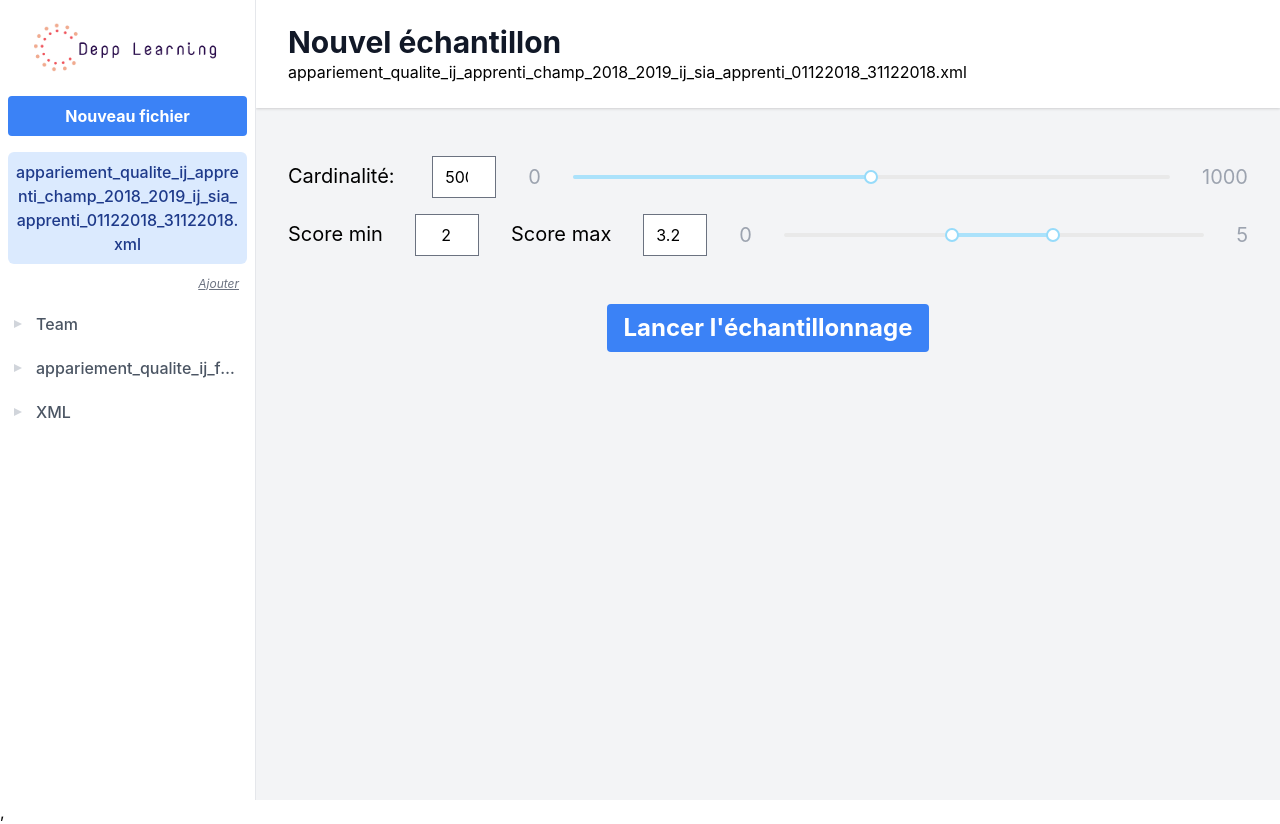
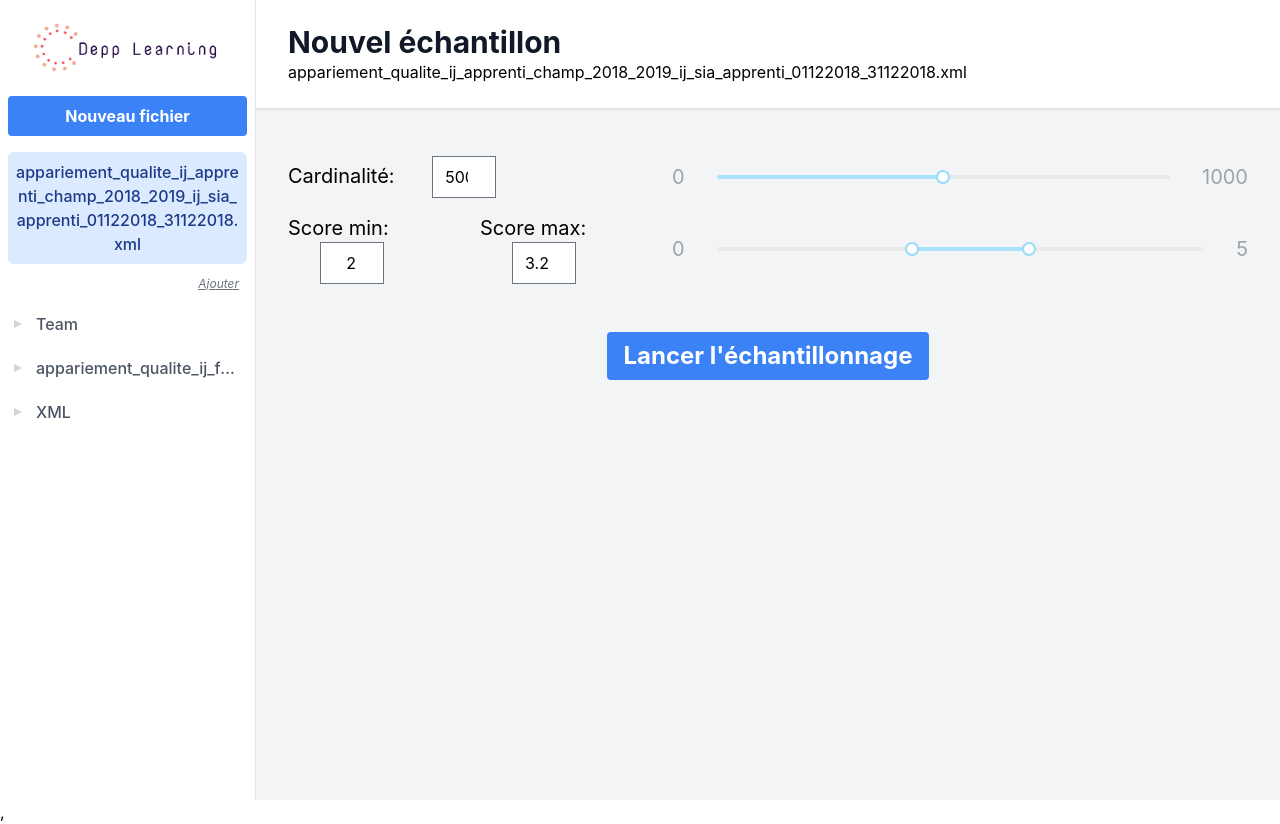
Before and after one commit to ksamuel/matching, a React (Vite) app in the folder frontend/: page /datasource/1/ in a window 1280 px wide. Built offline with nearby package versions, Linux system fonts and the light colour scheme; a web font is replaced by a local one.

Commit message:
Better sampling conf design

```diff
--- a/frontend/src/samplingConfiguration.tsx
+++ b/frontend/src/samplingConfiguration.tsx
@@ -5,7 +5,6 @@ import {
 } from "react-router-dom"
 import {useDispatch} from "react-redux"
 
-import NumericInput from "react-numeric-input";
 
 import Slider from 'rc-slider'
 import 'rc-slider/assets/index.css'
@@ -113,8 +112,10 @@ export default function SamplingConfiguration() {
 
                     <div className="text-xl mb-4 flex items-center">
 
-						<span className="flex-initial">
-							<label className="text-xl " htmlFor="count">Cardinalité: </label>
+						<span className="flex-initial w-2/5 ">
+							<span className="text-xl w-64"><label
+                                className="text-xl "
+                                htmlFor="count">Cardinalité: </label></span>
 
 							<span>
 							<input type="number" name="count" value={count} max={1000} min={0}
@@ -136,8 +137,8 @@ export default function SamplingConfiguration() {
 
                     <div className="text-xl mb-4 flex items-center">
 
-						<span className="flex-initial">
-							<label className="text-xl " htmlFor="minscore">Score min</label>
+						<span className="flex-initial w-1/5 ">
+							<label className="text-xl  w-44" htmlFor="minscore">Score min: &nbsp;&nbsp;</label>
 
                             <input type="number" name="minscore" value={minScore} max={maxScore} min={0}
                                    onChange={(e) => updateMinScore(e.target.value)}
@@ -146,8 +147,12 @@ export default function SamplingConfiguration() {
                                        "w-16 mx-8 text-right")}
                             />
 
+                            </span>
 
-							<label className="text-xl " htmlFor="maxscore">Score max</label>
+                        <span className="flex-initial w-1/5 ">
+
+
+							<label className="text-xl " htmlFor="maxscore">Score max:</label>
 
                             <input type="number" name="maxscore" value={maxScore} max={allowedMaxScore} min={0}
                                    onChange={(e) => updateMaxScore(e.target.value)}
```
